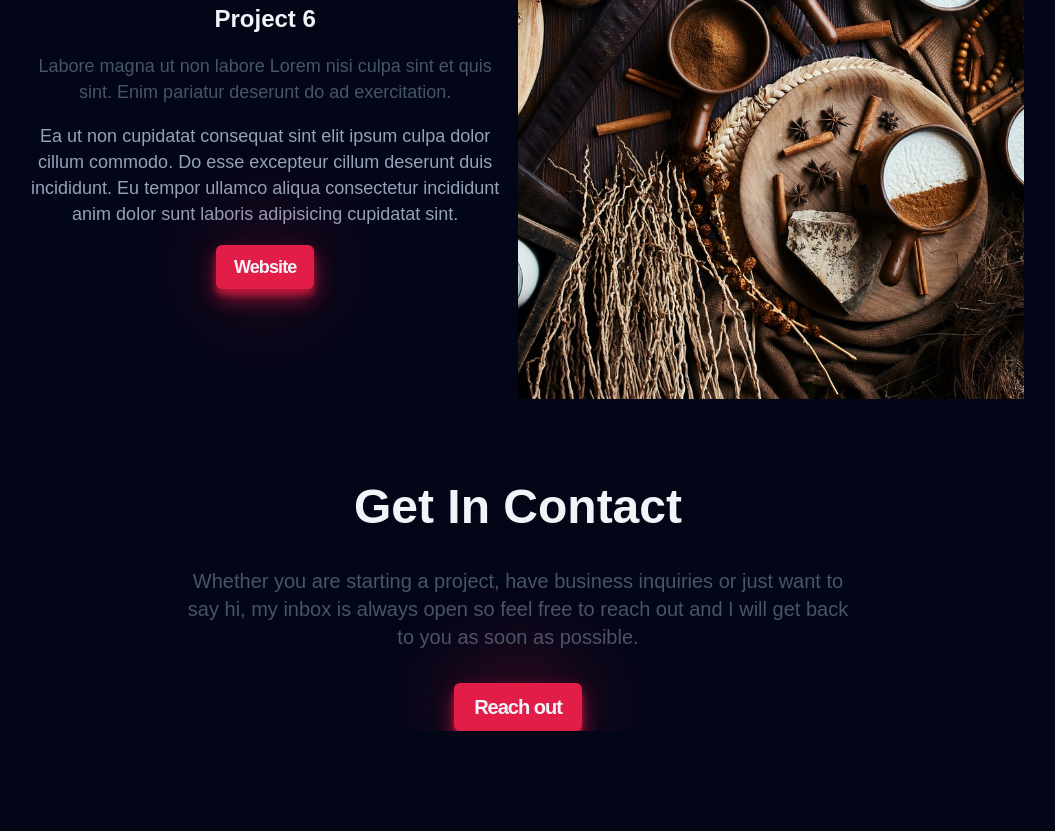
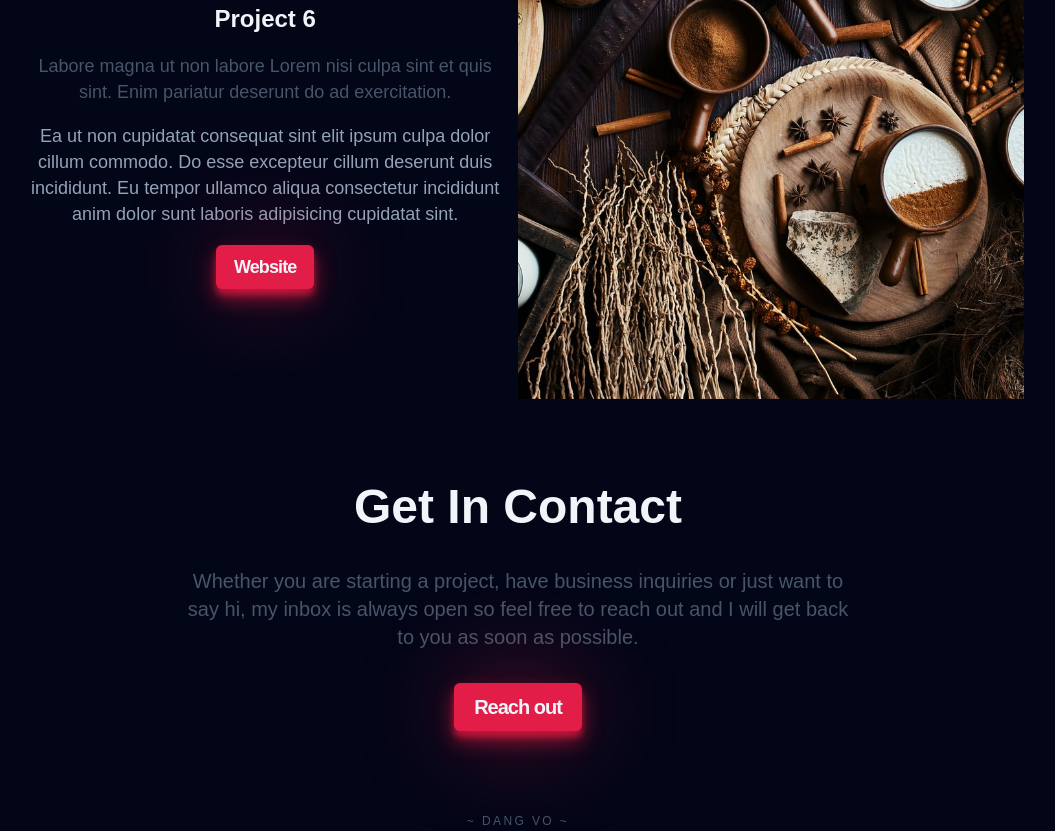
Before and after one commit to dangpvo/Portfolio-Minimal, a website built with Vite: page index.html in a window 1280 px wide. Shown: the part 6720-7551 px from the top of the page, without its empty margins (122-1177 px from the left). Before the commit the page ends 7451 px from the top, so only its background shows below. Built offline with nearby package versions, Linux system fonts and the light colour scheme; a web font is replaced by a local one.

Commit message:
feat: finish the simple footer

```diff
--- a/index.html
+++ b/index.html
@@ -322,7 +322,9 @@
         >
       </section>
     </main>
-    <footer></footer>
+    <footer class="footer container section">
+      <h3 class="footer__title">~ Dang Vo ~</h3>
+    </footer>
     <script type="module" src="/src/main.js"></script>
   </body>
 </html>
--- a/src/main.js
+++ b/src/main.js
@@ -6,5 +6,6 @@ import "../styles/components/about.css";
 import "../styles/components/featured.css";
 import "../styles/components/work.css";
 import "../styles/components/contact.css";
+import "../styles/components/footer.css";
 
 import "../styles/utils.css";
--- /dev/null
+++ b/styles/components/footer.css
@@ -0,0 +1,9 @@
+.footer__title {
+  font-size: var(--size-xs);
+  font-weight: 400;
+  color: var(--clr-slate600);
+  text-align: center;
+  text-transform: uppercase;
+  letter-spacing: 0.2em;
+  user-select: none;
+}
```
